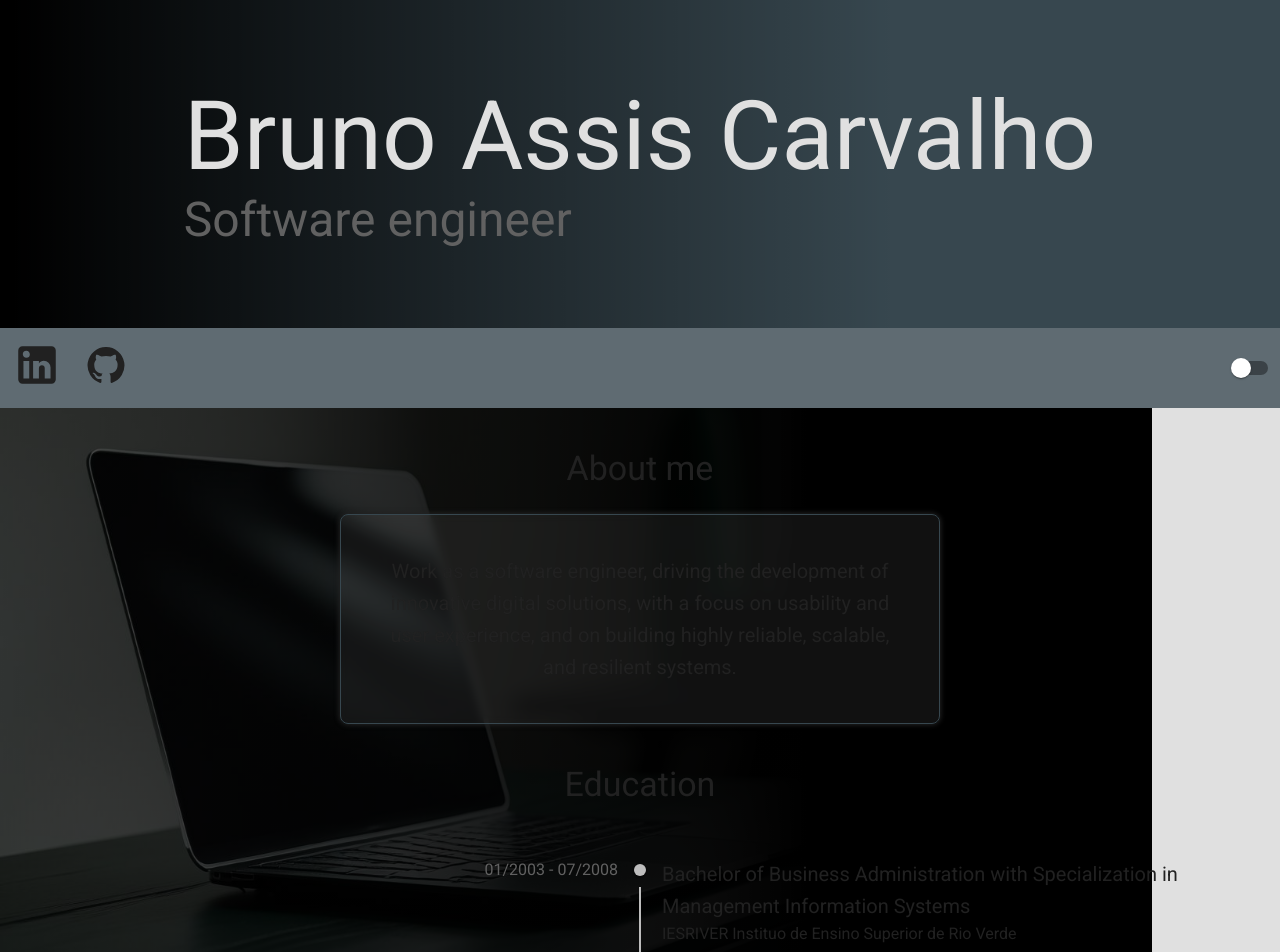
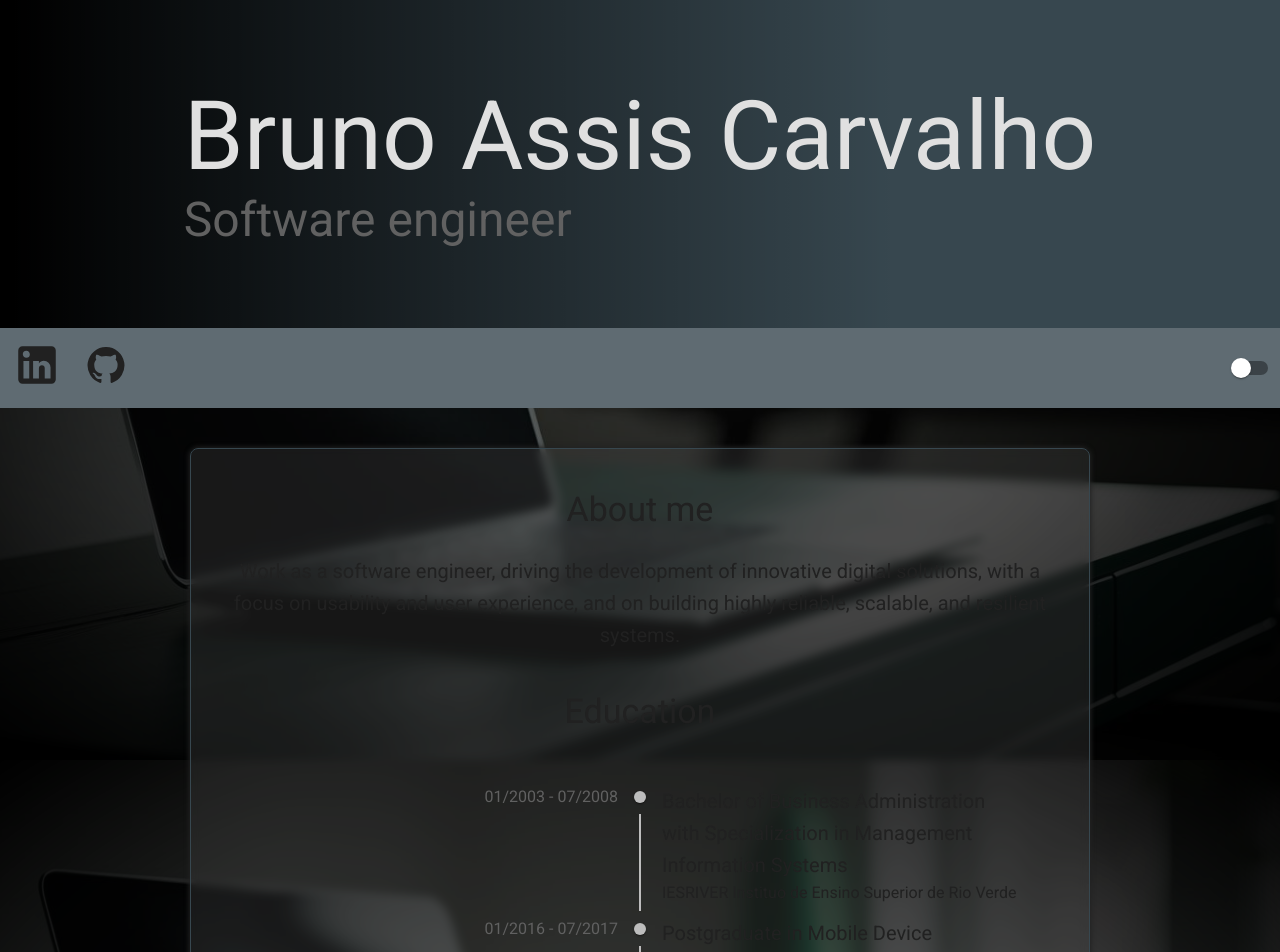
Before and after one commit to brunoassiscarvalho/portfolio, a React (Create React App) app: page / in a window 1280 px wide. Shown: the top 952 px of the page. Built offline with nearby package versions, Linux system fonts and the light colour scheme.

Commit message:
fixed bacground image

```diff
--- a/src/components/molecules/knowledgeCard.tsx
+++ b/src/components/molecules/knowledgeCard.tsx
@@ -1,20 +1,32 @@
+import { Card, CardContent, Typography, CardActions } from "@mui/material";
+import { Knowledege } from "../../interfaces/resume";
 
-import { Card, CardContent, Typography, CardActions } from "@mui/material"
-import { Knowledege } from "../../interfaces/resume"
-
-export default function KnowledgeCard({ technology, detail }: Knowledege): JSX.Element {
+export default function KnowledgeCard({
+  technology,
+  detail,
+}: Readonly<Knowledege>): JSX.Element {
   return (
-    <Card sx={{ minHeight: 300 , boxShadow: "0 0 5px 1px", boxShadowColor: 'text.secondary' }} elevation={0}>
+    <Card
+      sx={{
+        minHeight: 300,
+        boxShadow: "0 0 5px 1px",
+        boxShadowColor: "text.secondary",
+      }}
+      elevation={0}
+    >
       <CardContent>
-        <Typography gutterBottom sx={{ color: 'text.secondary'}} variant="subtitle1">
+        <Typography
+          gutterBottom
+          sx={{ color: "text.secondary" }}
+          variant="subtitle1"
+        >
           {technology}
         </Typography>
         <Typography sx={{ fontSize: 20 }} variant="body1">
           {detail}
         </Typography>
       </CardContent>
-      <CardActions>
-      </CardActions>
+      <CardActions></CardActions>
     </Card>
-  )
+  );
 }
--- a/src/pages/aboutMePage.tsx
+++ b/src/pages/aboutMePage.tsx
@@ -6,32 +6,16 @@ interface IAboutMePage {
 }
 
 export default function AboutMePage({ description }: Readonly<IAboutMePage>) {
-
   return (
     <ItemPanel title="About me">
-
-      <Box sx={{
-        display: 'flex',
-        alignItems: 'center',
-        justifyContent: 'center',
-
-      }}>
-        <Box sx={{
-          maxWidth: 600,
-        }}>
-          <Box sx={{border: 1, borderColor: 'primary.main', padding:5, boxShadow: "0 0 5px 1px", boxShadowColor: 'text.secondary', borderRadius: 2,   backgroundColor:'#FFFFFF11',
-  backdropFilter: 'blur(5px)'}}>
-
-            <Typography variant='h6' sx={{
-              textAlign: 'center'
-            }}>
-              {description}
-            </Typography>
-          </Box>
-        </Box>
-      </Box>
+      <Typography
+        variant="h6"
+        sx={{
+          textAlign: "center",
+        }}
+      >
+        {description}
+      </Typography>
     </ItemPanel>
-
-  )
-
+  );
 }
--- a/src/pages/experiencePage.tsx
+++ b/src/pages/experiencePage.tsx
@@ -1,4 +1,3 @@
-
 import TimeLinePanel from "../components/organisms/timeLinePanel";
 import ItemPanel from "../components/templates/itemPanel";
 
@@ -6,14 +5,15 @@ import Resume from "../interfaces/resume";
 import { experienceTimelineAdapter } from "../utils/utils";
 
 interface IExperiencePanel {
-  experience: Resume['experience'];
+  experience: Resume["experience"];
 }
 
-export default function ExperiencePage({ experience }: Readonly<IExperiencePanel>): JSX.Element {
-
+export default function ExperiencePage({
+  experience,
+}: Readonly<IExperiencePanel>): JSX.Element {
   return (
     <ItemPanel title="Experience">
       <TimeLinePanel data={experienceTimelineAdapter(experience)} />
-    </ItemPanel>)
-
+    </ItemPanel>
+  );
 }
--- a/src/pages/knowledegPage.tsx
+++ b/src/pages/knowledegPage.tsx
@@ -4,21 +4,30 @@ import ItemPanel from "../components/templates/itemPanel";
 import Resume, { Knowledege } from "../interfaces/resume";
 
 interface IKnowledgePanel {
-  knowledge: Resume['knowledge'];
+  knowledge: Resume["knowledge"];
 }
 
-export default function KnowledgePage({ knowledge }: Readonly<IKnowledgePanel>): JSX.Element {
+export default function KnowledgePage({
+  knowledge,
+}: Readonly<IKnowledgePanel>): JSX.Element {
   return (
     <ItemPanel title="Knowledege">
-      <Box padding='2em'>
+      <Box padding="2em">
         <Grid container spacing={3}>
-          {knowledge.map((knowledegeItem: Knowledege, idx: number) =>
-            <Grid item xs={12} sm={12} md={6} xl={3} key={knowledegeItem.id ?? idx}>
+          {knowledge.map((knowledegeItem: Knowledege, idx: number) => (
+            <Grid
+              item
+              xs={12}
+              sm={12}
+              md={6}
+              xl={3}
+              key={knowledegeItem.id ?? idx}
+            >
               <KnowledgeCard {...knowledegeItem} />
             </Grid>
-          )}
+          ))}
         </Grid>
       </Box>
     </ItemPanel>
-  )
+  );
 }
--- a/src/pages/resumePage.tsx
+++ b/src/pages/resumePage.tsx
@@ -1,39 +1,60 @@
-
-
-import { Grid, Box } from '@mui/material';
-import Resume from '../interfaces/resume';
-import EducationPage from './educationPage';
-import ExperiencePage from './experiencePage';
-import KnowledgPage from './knowledegPage';
-import resume from '../resume.json';
-import AboutMePage from './aboutMePage';
-import BigHeader from '../components/organisms/bigHeader';
-import Footer from '../components/organisms/footer';
+import { Grid, Box } from "@mui/material";
+import Resume from "../interfaces/resume";
+import EducationPage from "./educationPage";
+import ExperiencePage from "./experiencePage";
+import KnowledgPage from "./knowledegPage";
+import resume from "../resume.json";
+import AboutMePage from "./aboutMePage";
+import BigHeader from "../components/organisms/bigHeader";
+import Footer from "../components/organisms/footer";
 import image from "../assets/images/resume-bg.jpg"; // Importing the background image
 
 export default function ResumePage(): JSX.Element {
-
-  const { personal, knowledge, education, experience, aboutMe }: Resume = resume;
+  const { personal, knowledge, education, experience, aboutMe }: Resume =
+    resume;
 
   return (
-    <Box sx={{  backgroundImage: `linear-gradient(0.25turn, #000000aa 0%, #000000 70%), url(${image})`,
-                backgroundSize: '90%',
-                backgroundPositionX: 'left',
-                backgroundPositionY: '25rem',
-                backgroundRepeat: 'no-repeat',}}>
+    <Box
+      sx={{
+        backgroundImage: `radial-gradient(#00000077,#000000),url(${image})`,
+        backgroundSize: "cover",
+        backgroundRepeat: "no-repeat",
+        backgroundAttachment: "fixed",
+      }}
+
+    >
       <Grid container spacing={5}>
         <Grid item xs={12}>
           <BigHeader {...personal} />
         </Grid>
         <Grid item xs={12}>
-          <AboutMePage description={aboutMe} />
+          <div style={{ display: "flex", justifyContent: "center" }}>
+
+              <Box
+                sx={{
+                  width: "80%",
+                  maxWidth: 900,
+                  border: 1,
+                  borderColor: "primary.main",
+                  padding: 5,
+                  boxShadow: "0 0 5px 1px",
+                  boxShadowColor: "text.secondary",
+                  borderRadius: 2,
+                  backgroundColor: "#55555544",
+                  backdropFilter: "blur(5px)",
+                  gap: 5,
+                  display: "flex",
+                  flexDirection: "column",
+                }}
+              >
+                <AboutMePage description={aboutMe} />
+                <EducationPage education={education} />
+                <ExperiencePage experience={experience} />
+              </Box>
+          </div>
         </Grid>
-        <Grid item xs={12}>
-          <EducationPage education={education} />
-        </Grid>
-        <Grid item xs={12}>
-          <ExperiencePage experience={experience} />
-        </Grid>
+        <Grid item xs={12}></Grid>
+        <Grid item xs={12}></Grid>
         <Grid item xs={12}>
           <KnowledgPage knowledge={knowledge} />
         </Grid>
--- a/src/styles/customTheme.tsx
+++ b/src/styles/customTheme.tsx
@@ -1,31 +1,30 @@
-
 import { createTheme, Theme } from "@mui/material";
 import { grey, green, lime, blueGrey, lightBlue } from "@mui/material/colors";
-import { ptBR } from '@mui/material/locale';
+import { ptBR } from "@mui/material/locale";
 
-export const defaultTheme: Theme = createTheme({
+export const defaultTheme: Theme = createTheme(
+  {
     components: {
-
       MuiButton: {
         defaultProps: {
           style: {
-          textTransform: 'lowercase',
-          padding: '1rem',
-        }
-      }
+            textTransform: "lowercase",
+            padding: "1rem",
+          },
+        },
       },
     },
     palette: {
       primary: {
-      main: blueGrey[800]
+        main: blueGrey[800],
       },
       secondary: {
         main: lightBlue[800],
       },
       background: {
-      default: grey[300]
+        default: grey[300],
       },
-    text: { primary: grey[900], secondary:grey[700] }
+      text: { primary: grey[900], secondary: grey[700] },
     },
 
     typography: {
@@ -35,50 +34,47 @@ export const defaultTheme: Theme = createTheme({
       subtitle1: {
         fontSize: 20,
       },
-    fontFamily: [
-      'Roboto',
-      'sans-serif',
-    ].join(','),
+      fontFamily: ["Roboto", "sans-serif"].join(","),
     },
+  },
+  ptBR
+);
 
-}, ptBR);
-
-export const matrixTheme: Theme = createTheme({
+export const matrixTheme: Theme = createTheme(
+  {
     components: {
       MuiButton: {
         defaultProps: {
           style: {
-          textTransform: 'lowercase',
-          padding: '1rem',
-        }
-      }
+            textTransform: "lowercase",
+            padding: "1rem",
+          },
+        },
       },
     },
     palette: {
       primary: {
-      main: green[900]
+        main: green[900],
       },
       secondary: {
         main: lime[800],
       },
       background: {
         paper: grey[900],
-      default: '#000000'
+        default: "#000000",
       },
-    text: { primary: green[200], secondary:green[400] }
+      text: { primary: green[200], secondary: green[400] },
     },
     typography: {
-    fontFamily: [
-      'Roboto Slab',
-      'serif',
-    ].join(','),
+      fontFamily: ["Roboto Slab", "serif"].join(","),
     },
-
-}, ptBR);
+  },
+  ptBR
+);
 
 const themes: any = {
   defaultTheme,
-  matrixTheme
-}
+  matrixTheme,
+};
 
 export default themes;
```
Also changed, not shown: src/components/organisms/timeLinePanel.tsx (+17 -15 lines). Lines whose indentation alone changed are shown as unchanged.
